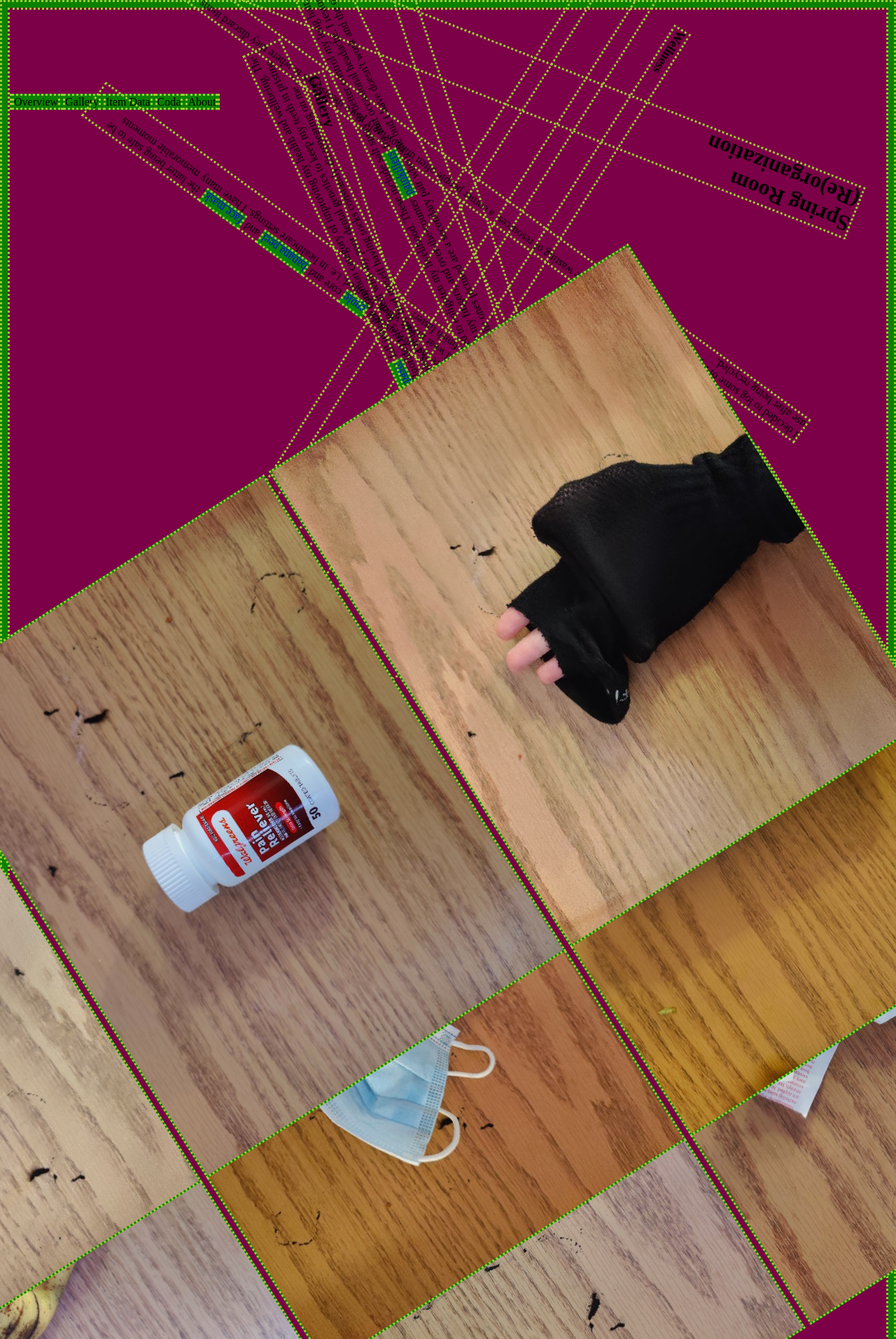
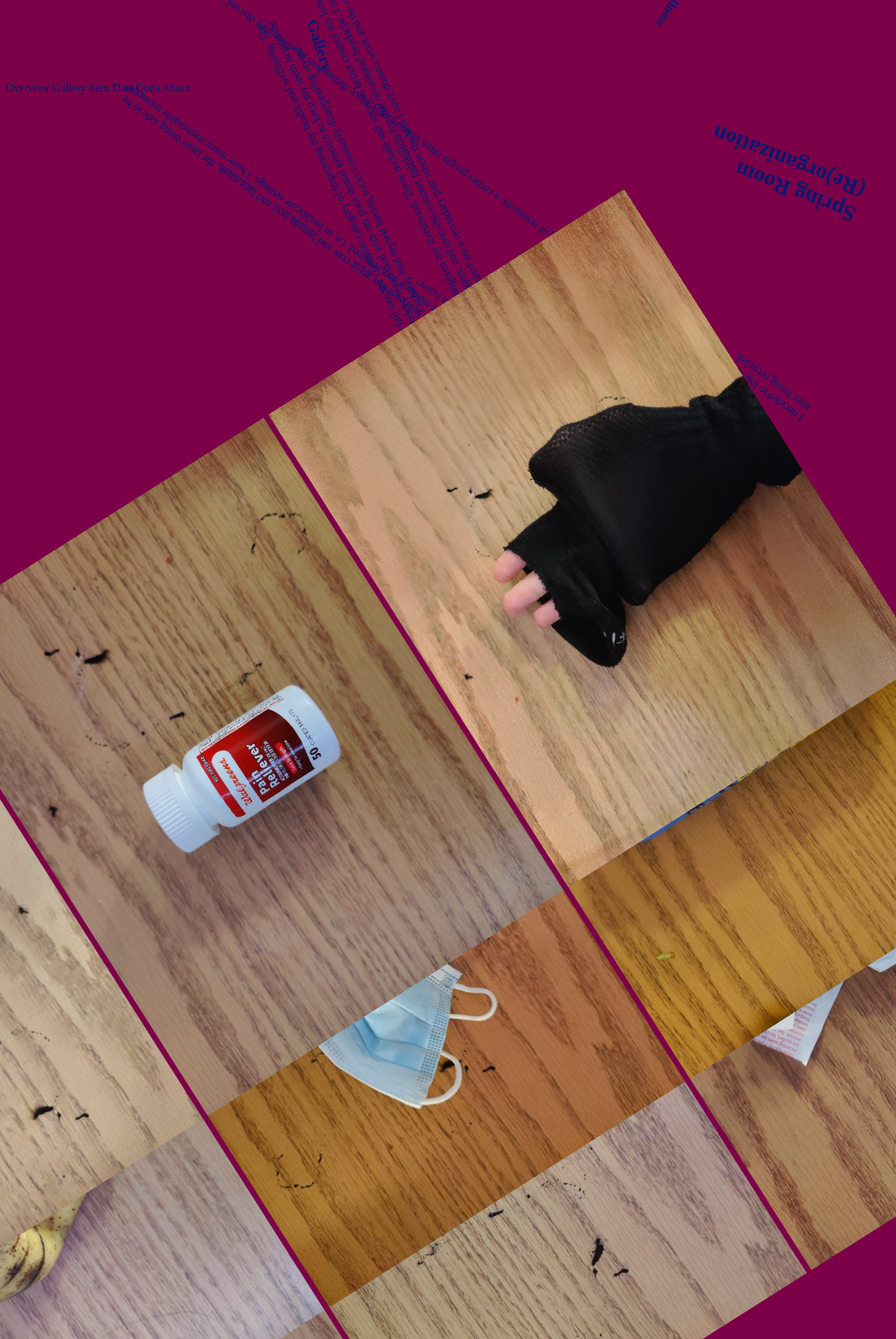
Before and after one commit to JoyousJohn/trash-project, a Python web app: template templates/index.html in a window 1280 px wide; the page is wider, and only the part inside the window is pictured. Shown: the top 1914 px of that part at 70% size. Run offline with Jinja, Linux system fonts and the light colour scheme; the template is opened without the code that fills it, so the values that code supplies are empty; some libraries are stand-ins or nearby versions.

Commit message:
Revert "Even uglier"
This reverts commit 4553e8f91f48be41598d6978e9b738db4609b661.

```diff
--- a/templates/index.html
+++ b/templates/index.html
@@ -75,11 +75,6 @@
             60% {background-color: red;}
             80% {background-color: DarkBlue;}
             100% {background-color: pink}
-        }
-
-        *  {
-            border: 3px dotted yellowgreen;
-            animation: backColorChange 4s infinite alternate;
         }
 
     </style>
```
